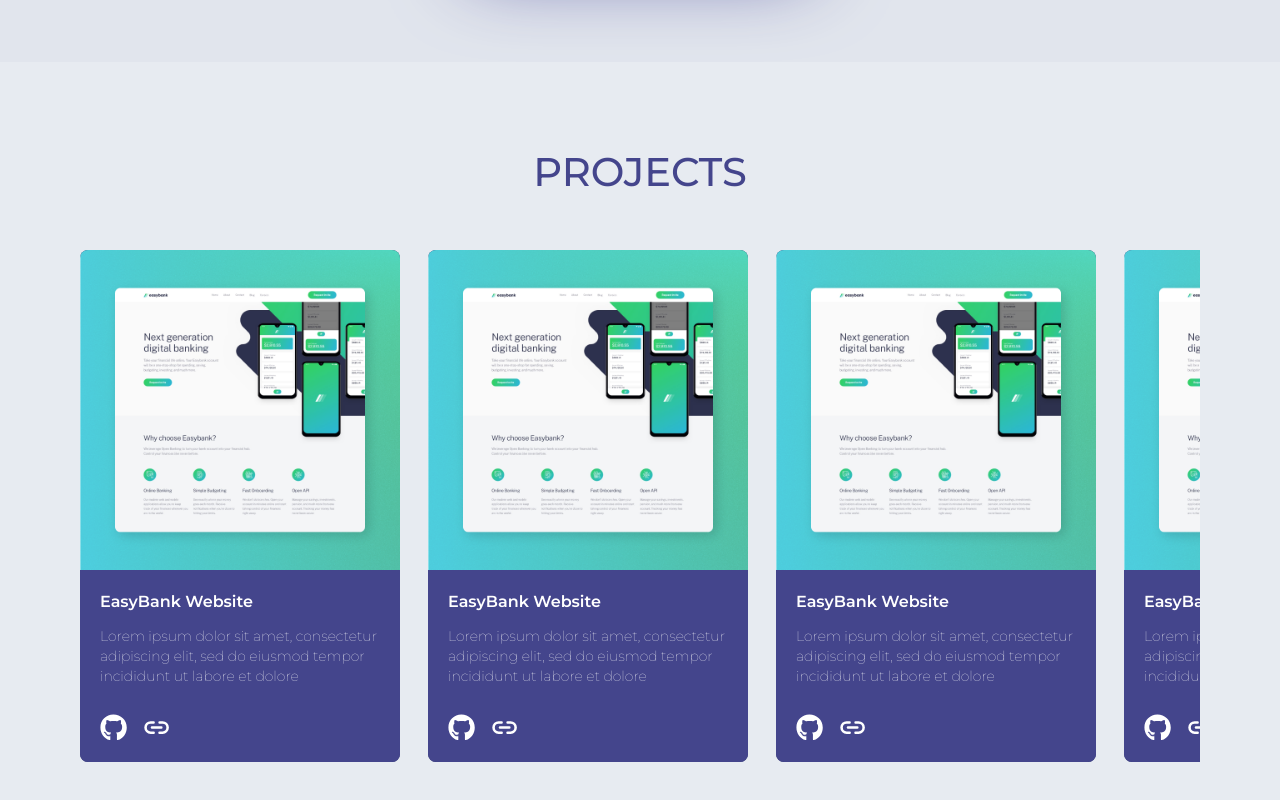
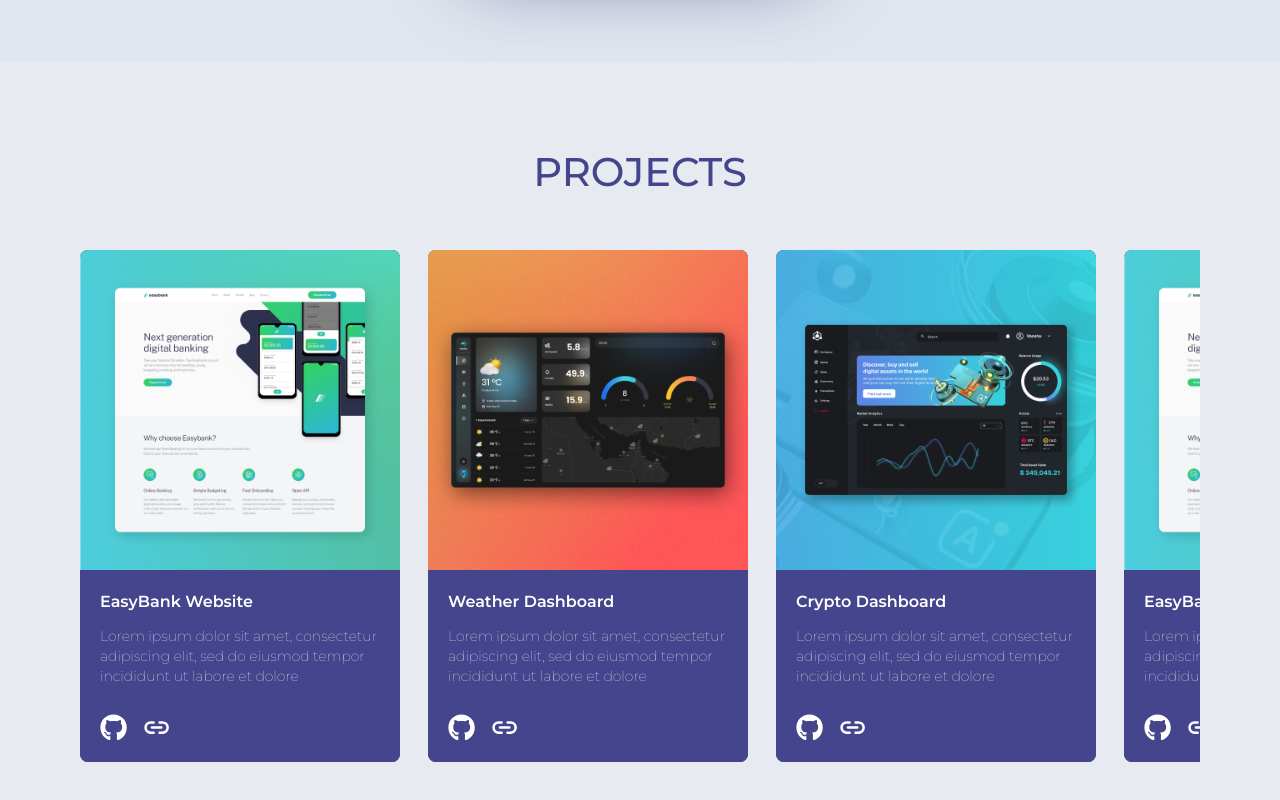
Before and after one commit to vansh2308/aztech-website, a React (Vite) app: page / in a window 1280 px wide. Shown: the part 2420-3220 px from the top of the page. Built offline with nearby package versions, Linux system fonts and the light colour scheme.

Commit message:
Add dyanmic project tiles

```diff
--- a/src/components/projects.jsx
+++ b/src/components/projects.jsx
@@ -1,36 +1,71 @@
 
 import project1 from "./../assets/Instagram post - 1.png"
+import project2 from "./../assets/igpost2.png"
+import project3 from "./../assets/igpost3.png"
 import { IoLink } from "react-icons/io5";
 import { FaGithub } from "react-icons/fa";
+
+const projects = [
+  {
+    title: "EasyBank Website",
+    content: "Lorem ipsum dolor sit amet, consectetur adipiscing elit, sed do eiusmod tempor incididunt ut labore et dolore ",
+    githubLink: "#",
+    liveSiteURL: "#",
+    imgSrc: project1
+  },
+  {
+    title: "Weather Dashboard",
+    content: "Lorem ipsum dolor sit amet, consectetur adipiscing elit, sed do eiusmod tempor incididunt ut labore et dolore ",
+    githubLink: "#",
+    liveSiteURL: "#",
+    imgSrc: project2
+  },
+  {
+    title: "Crypto Dashboard",
+    content: "Lorem ipsum dolor sit amet, consectetur adipiscing elit, sed do eiusmod tempor incididunt ut labore et dolore ",
+    githubLink: "#",
+    liveSiteURL: "#",
+    imgSrc: project3
+  },
+  {
+    title: "EasyBank Website",
+    content: "Lorem ipsum dolor sit amet, consectetur adipiscing elit, sed do eiusmod tempor incididunt ut labore et dolore ",
+    githubLink: "#",
+    liveSiteURL: "#",
+    imgSrc: project1
+  },
+]
+
+
 
 export default function ProjectsSection(){
   return(
     <section className="w-full h-fit flex flex-col items-cente py-20 px-20 bg-[#E7EBF1] text-purple-300 gap-8">
       <h1 className="w-full text-[2.5rem] font-medium text-center mb-4"> PROJECTS </h1>
       <div className="h-fit w-full flex  overflow-x-scroll gap-7">
-        <ProjectTile />
-        <ProjectTile />
-        <ProjectTile />
-        <ProjectTile />
-        <ProjectTile />
+        {
+          projects.map((item, key) => {
+            return(
+              <ProjectTile item={item} key={key}/>
+            )
+          })
+        }
       </div>
-
-
-
     </section>
   )
 }
 
-function ProjectTile(){
+function ProjectTile({item}){
+
   return(
     <div className="w-[25vw] h-fit bg-purple-500 project-tile flex-shrink-0 rounded-lg overflow-hidden">
-      <img className="w-[100%] aspect-square" src={project1} />
+      <img className="w-[100%] aspect-square" src={item.imgSrc} />
       <div className="w-[100%] h-[12rem] bg-purple-300 p-5 text-white flex flex-col overflow-hidden gap-3">
-        <span className="text-nowrap font-semibold text-md">EasyBank Website</span>
-        <p className="text-sm font-thin h-[50%] overflow-hidden">Lorem ipsum dolor sit amet, consectetur adipiscing elit, sed do eiusmod tempor incididunt ut labore et dolore </p>
+        <span className="text-nowrap font-semibold text-md">{item.title}</span>
+        <p className="text-sm font-thin h-[50%] overflow-hidden">{item.content}</p>
         <div className="flex items-center h-fit gap-4 text-[1.7rem]">
-          <a href="#"><FaGithub /></a>
-          <a href="#"><IoLink /></a>
+          <a href={item.githubLink}><FaGithub /></a>
+          <a href={item.liveSiteURL}><IoLink /></a>
         </div>
 
 
```
Also changed, not shown: src/assets/igpost2.png (added), src/assets/igpost3.png (added).
